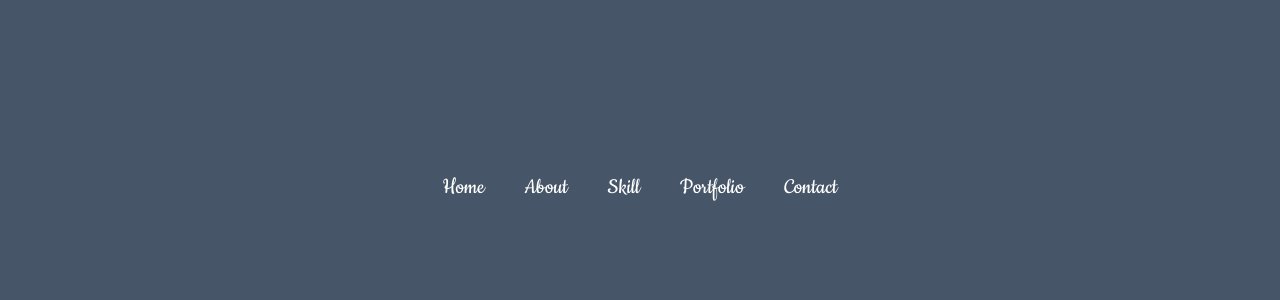
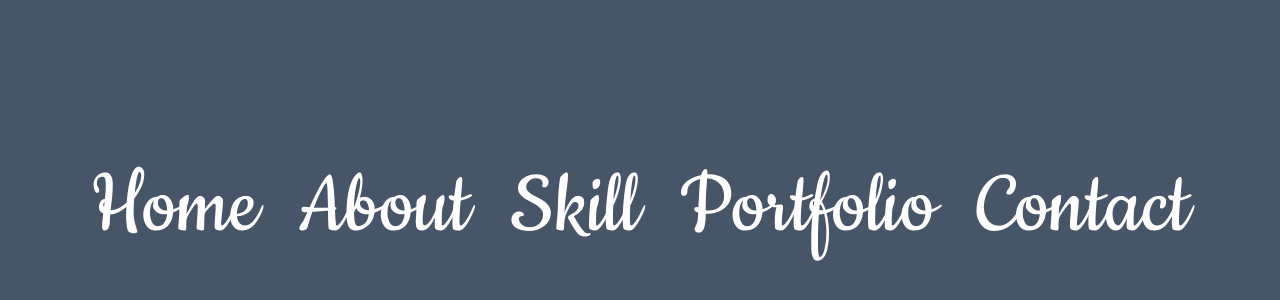
Before and after one commit to MuhammadHammadShah/My_Resume, a Next.js app: page / in a window 1280 px wide. Shown: the part 212-512 px from the top of the page. Built offline with nearby package versions, Linux system fonts and the light colour scheme.

Commit message:
tooglie button to go backward is created

```diff
--- a/app/components/Header.tsx
+++ b/app/components/Header.tsx
@@ -38,25 +38,27 @@ export const Header = () => {
           </div>
         </div>
         {/* overlay stays here  */}
+        {!toggle ? (
           <div className="fixed top-0 left-0 bg-slate-600 h-screen text-red-500 w-full flex justify-center items-center  ">
             <ul className="md:flex left-10 text-white m-7 ">
-            <li className="text-2xl mx-5 font-khanBaBa hover:scale-150 duration-200">
+              <li className=" mt-10 mx-5 text-8xl font-khanBaBa hover:scale-150 duration-200">
                 Home
               </li>
-            <li className="text-2xl mx-5 font-khanBaBa hover:scale-150 duration-200">
+              <li className=" mt-10 mx-5 text-8xl font-khanBaBa hover:scale-150 duration-200">
                 About
               </li>
-            <li className="text-2xl mx-5 font-khanBaBa hover:scale-150 duration-200">
+              <li className=" mt-10 mx-5 text-8xl font-khanBaBa hover:scale-150 duration-200">
                 Skill
               </li>
-            <li className="text-2xl mx-5 font-khanBaBa hover:scale-150 duration-200">
+              <li className=" mt-10 mx-5 text-8xl font-khanBaBa hover:scale-150 duration-200">
                 Portfolio
               </li>
-            <li className="text-2xl mx-5 font-khanBaBa hover:scale-150 duration-200">
+              <li className=" mt-10 mx-5 text-8xl font-khanBaBa hover:scale-150 duration-200">
                 Contact
               </li>
             </ul>
           </div>
+        ) : null}
         {/* overlay ends here  */}
       </section>
     </div>
```
Lines whose indentation alone changed are shown as unchanged.
